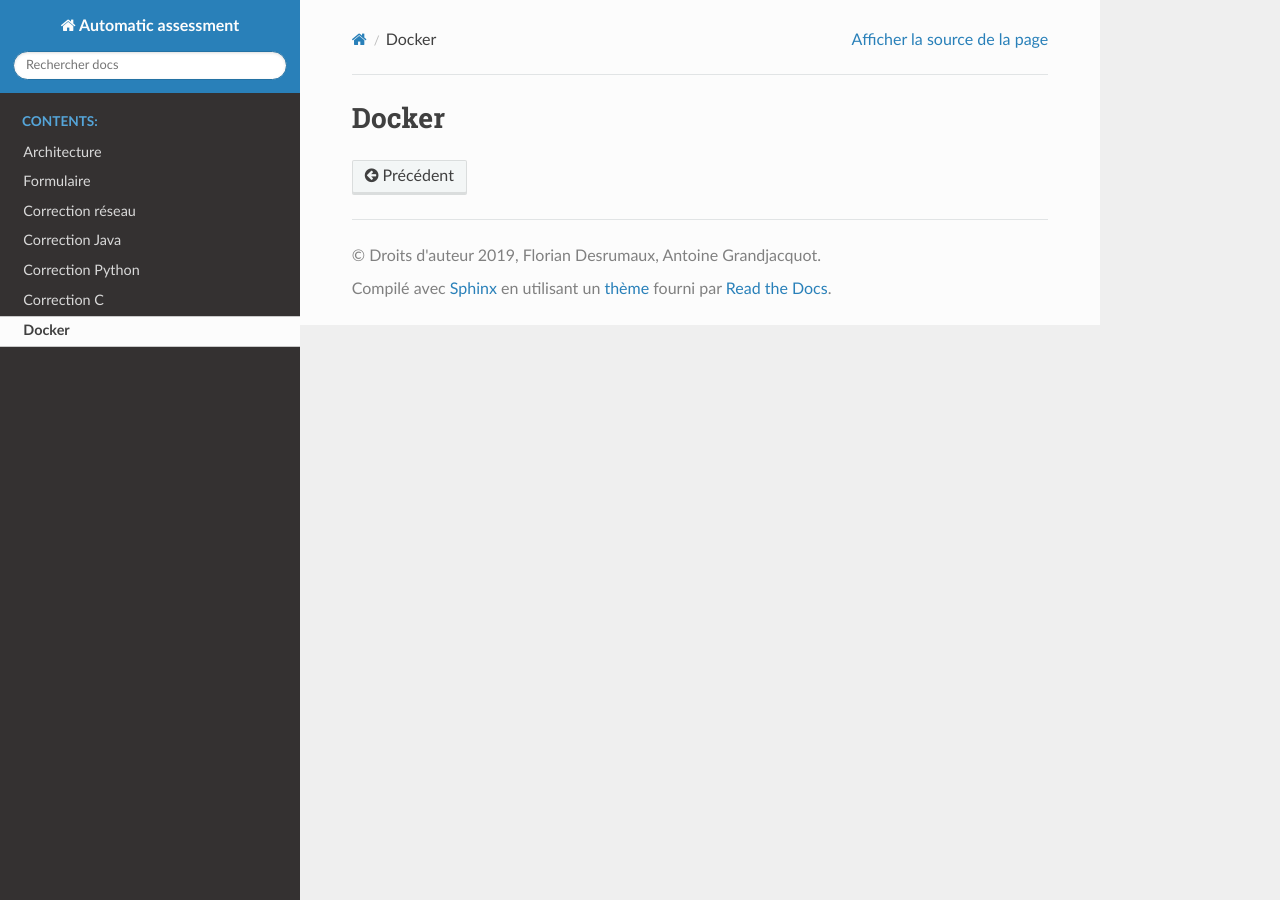
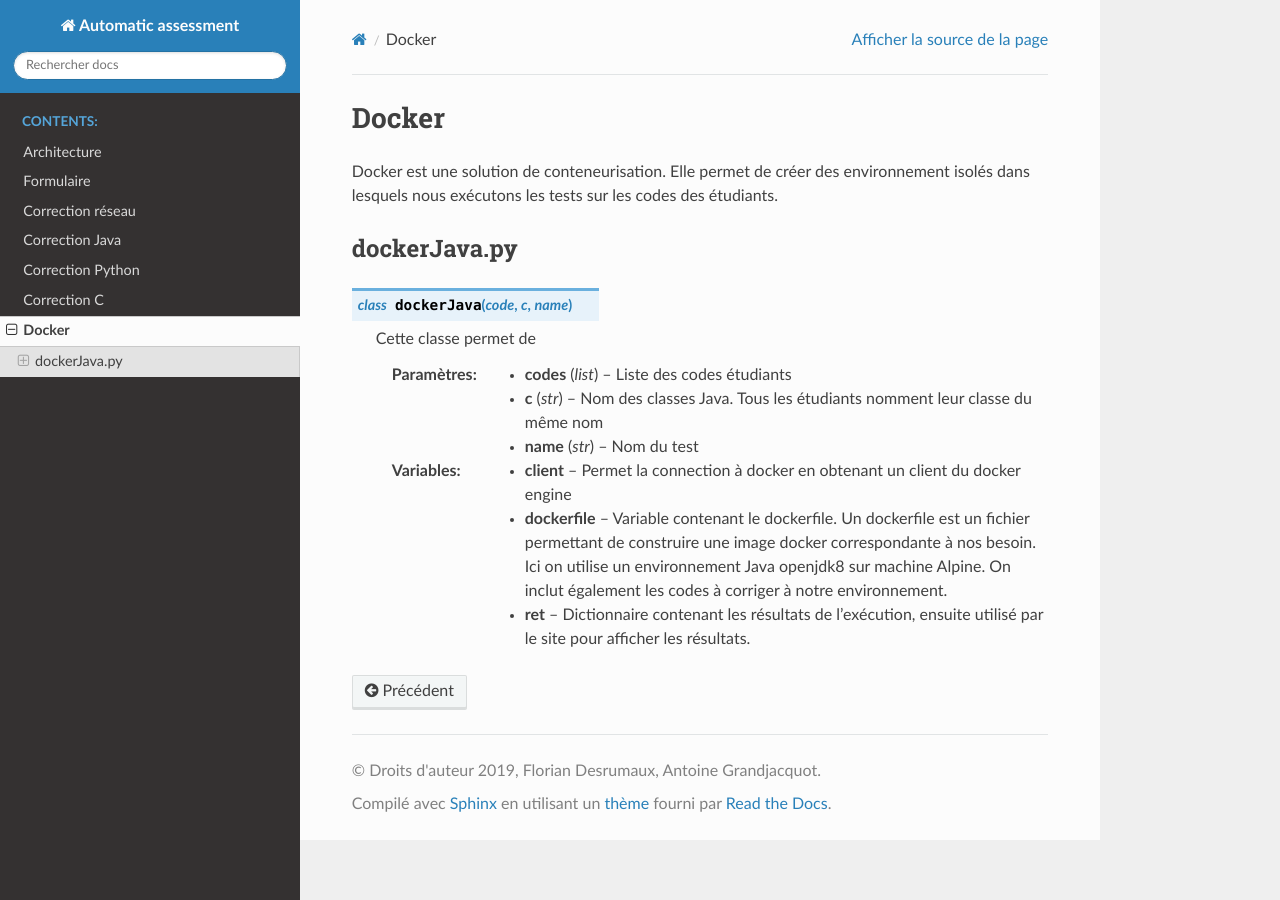
Before and after one commit to Kremas/automatic-assessment, a Sphinx documentation site: the page built from docs/source/docker.rst, in a window 1280 px wide. Built offline with Sphinx 7.4.7 and the Read the Docs theme 2.0.0, drawn with Linux system fonts in a browser that asks for light colours.

```diff
--- a/docs/source/architecture.rst
+++ b/docs/source/architecture.rst
@@ -1,5 +1,5 @@
 Architecture
 =================
 
-.. 	image:: _static/diag.png
+.. 	image:: _static/diag2.png
 	:align: center
--- a/docs/source/conf.py
+++ b/docs/source/conf.py
@@ -14,12 +14,12 @@
 #
 import os
 import sys
-sys.path.insert(0, os.path.abspath('../../correction-reseau'))
-sys.path.insert(0, os.path.abspath('../../correction-java'))
-sys.path.insert(0, os.path.abspath('../../correction-c'))
-sys.path.insert(0, os.path.abspath('../../correction-py'))
-sys.path.insert(0, os.path.abspath('../../wtform'))
-sys.path.insert(0, os.path.abspath('../../docker'))
+sys.path.insert(0, os.path.abspath('../../automatic-assessment/helper/cisco'))
+sys.path.insert(0, os.path.abspath('../../automatic-assessment/helper/python'))
+sys.path.insert(0, os.path.abspath('../../automatic-assessment/helper/c'))
+sys.path.insert(0, os.path.abspath('../../automatic-assessment/helper/java'))
+sys.path.insert(0, os.path.abspath('../../automatic-assessment/'))
+#sys.path.insert(0, os.path.abspath('../../docker'))
 
 
 # -- Project information -----------------------------------------------------
--- a/docs/source/docker.rst
+++ b/docs/source/docker.rst
@@ -1,2 +1,35 @@
 Docker
 ******
+
+Docker est une solution de conteneurisation. Elle permet de créer des
+environnement isolés dans lesquels nous exécutons les tests sur les codes des
+étudiants.
+
+dockerJava.py
+=============
+
+.. py:class:: dockerJava(code, c, name)
+
+    Cette classe permet de
+
+    :param codes:
+        Liste des codes étudiants
+    :type codes: list
+    :param c:
+        Nom des classes Java. Tous les étudiants nomment leur classe du même
+        nom
+    :type c: str
+    :param name:
+        Nom du test
+    :type name: str
+
+    :ivar client:
+        Permet la connection à docker en obtenant un client du docker engine
+    :ivar dockerfile:
+        Variable contenant le dockerfile. Un dockerfile est un fichier
+        permettant de construire une image docker correspondante à nos besoin.
+        Ici on utilise un environnement Java openjdk8 sur machine Alpine. On inclut
+        également les codes à corriger à notre environnement.
+    :ivar ret:
+        Dictionnaire contenant les résultats de l'exécution, ensuite utilisé
+        par le site pour afficher les résultats.
--- a/docs/source/form.rst
+++ b/docs/source/form.rst
@@ -1,5 +1,11 @@
 Formulaire
 **********
+
+helper/
+=======
+
+Ce dossier contient les sripts Python utilisés pour lancer les tests
+unitaires, les recherches de motif, et les conteneurs Docker
 
 templates/
 ==========
```
Also changed, not shown: docs/source/index.rst (+15 -12 lines).
